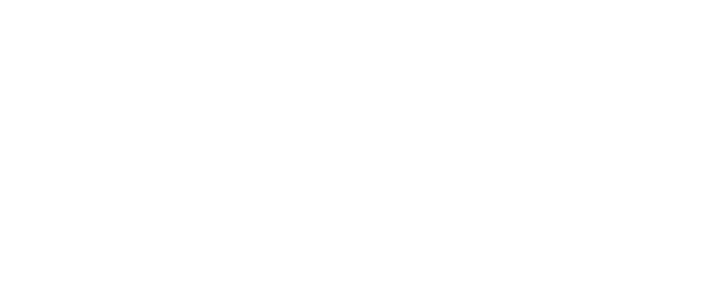
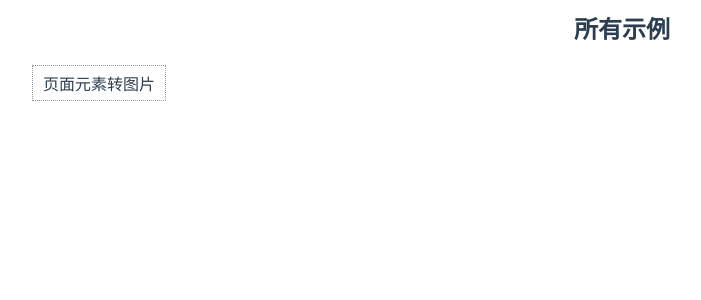
Before and after one commit to wansongtao/v2ComponentLibrary, a Vue app: page / in a window 1280 px wide. Shown: the top 300 px of the page, without its empty margins (18-719 px from the left). Built offline with nearby package versions, Linux system fonts and the light colour scheme.

Commit message:
feat:添加一些示例路由页面

```diff
--- /dev/null
+++ b/src/layout/layout.vue
@@ -0,0 +1,36 @@
+<template>
+  <div class="layout_container">
+    <div class="layout_main">
+      <router-view></router-view>
+    </div>
+    <div class="btn" @click="onJumpPage">返回首页</div>
+  </div>
+</template>
+
+<script>
+export default {
+  name: "layoutContainer",
+  methods: {
+    onJumpPage() {
+      this.$router.replace('/')
+    }
+  }
+};
+</script>
+
+<style lang="scss" scoped>
+.layout_main {
+  padding: 20px;
+}
+
+.btn {
+  position: fixed;
+  right: 80px;
+  bottom: 80px;
+  padding: 10px 20px;
+  border: 1px solid #999;
+  border-radius: 8px;
+  box-shadow: 0 0 2px 0 #999;
+  cursor: pointer;
+}
+</style>
--- /dev/null
+++ b/src/router/exampleRoute.js
@@ -0,0 +1,12 @@
+const exampleRoutes = [
+  {
+    path: 'domtoimg',
+    name: 'domtoimg',
+    component: () => import('@/views/domToImg/index.vue'),
+    meta: {
+      title: '页面元素转图片'
+    }
+  }
+];
+
+export default exampleRoutes;
--- a/src/router/index.js
+++ b/src/router/index.js
@@ -1,21 +1,28 @@
-import Vue from "vue";
-import VueRouter from "vue-router";
-import HomeView from "../views/HomeView.vue";
+import Vue from 'vue';
+import VueRouter from 'vue-router';
+import layout from '@/layout/layout.vue';
+import exampleRoutes from './exampleRoute'
 
 Vue.use(VueRouter);
 
 const routes = [
   {
-    path: "/",
-    name: "home",
-    component: HomeView,
+    path: '/',
+    name: 'home',
+    component: () => import('../views/home/index.vue')
   },
+  {
+    path: '/example',
+    name: 'example',
+    component: layout,
+    children: exampleRoutes
+  }
 ];
 
 const router = new VueRouter({
-  mode: "history",
+  mode: 'history',
   base: process.env.BASE_URL,
-  routes,
+  routes
 });
 
 export default router;
--- a/src/views/HomeView.vue
+++ /dev/null
@@ -1,9 +0,0 @@
-<template>
-  <div class="home"></div>
-</template>
-
-<script>
-export default {
-  name: "HomeView",
-};
-</script>
--- /dev/null
+++ b/src/views/domToImg/index.vue
@@ -0,0 +1,9 @@
+<template>
+  <div class="container">特色他</div>
+</template>
+
+<script>
+export default {};
+</script>
+
+<style lang="scss" scoped></style>
--- /dev/null
+++ b/src/views/home/index.vue
@@ -0,0 +1,60 @@
+<template>
+  <div class="home_container">
+    <h1 class="title">所有示例</h1>
+    <div class="home_main">
+      <div class="home_main_item" v-for="(item, index) in routes" :key="index" @click="onJumpPage(item.path)">
+        {{ item.title }}
+      </div>
+    </div>
+  </div>
+</template>
+
+<script>
+export default {
+  name: 'homeContainer',
+  data() {
+    return {
+      routes: []
+    };
+  },
+  created() {
+    const route = this.$router.options.routes[1];
+    const commonPath = route.path;
+
+    this.routes = route.children.map((item) => {
+      return {
+        path: `${commonPath}/${item.path}`,
+        title: (item.meta && item.meta.title) || item.name
+      };
+    });
+  },
+  methods: {
+    onJumpPage(path) {
+      this.$router.push(path);
+    }
+  }
+};
+</script>
+
+<style lang="scss" scoped>
+.home_container {
+  padding: 10px 20px;
+}
+
+.title {
+  font-size: 24px;
+}
+
+.home_main {
+  display: flex;
+  flex-wrap: wrap;
+  padding: 20px 30px;
+
+  .home_main_item {
+    margin: 0 10px 5px 0;
+    padding: 5px 10px;
+    border: 1px dotted #999;
+    cursor: pointer;
+  }
+}
+</style>
```
